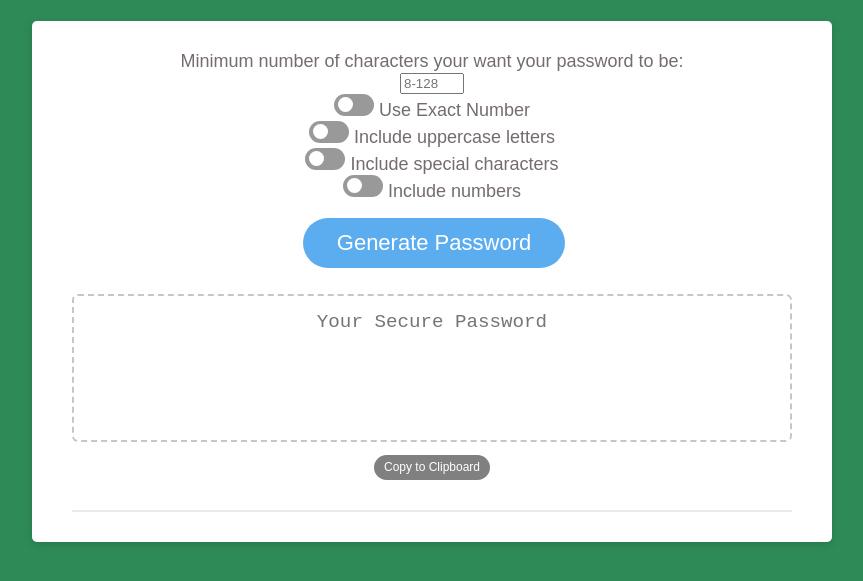
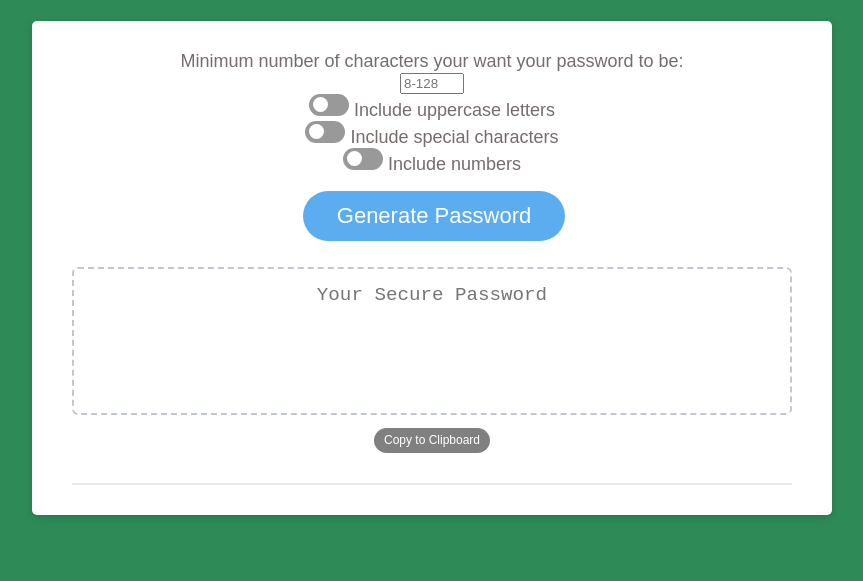
Before and after one commit to Shanna-not-Shawna/password-generator, a plain HTML site: page index.html in a window 1280 px wide. Shown: the part 109-690 px from the top of the page, without its empty margins (208-1071 px from the left). Drawn offline with Linux system fonts and the light colour scheme.

Commit message:
commented out unused code

```diff
--- a/index.html
+++ b/index.html
@@ -20,13 +20,13 @@
               <input type="number" min="8" max="128" placeholder="8-128" class="form-control" id="length" required>
             </div>
           </div>
-          <div class="form-check form-switch">
+          <!-- <div class="form-check form-switch">
             <label class="switch">
               <input type="checkbox" id="useExact">
               <span class="slider round"></span>
             </label>
             <span>Use Exact Number</span>
-          </div>
+          </div> -->
           <div class="form-check form-switch">
             <label class="switch">
               <input type="checkbox" id="upper">
```
